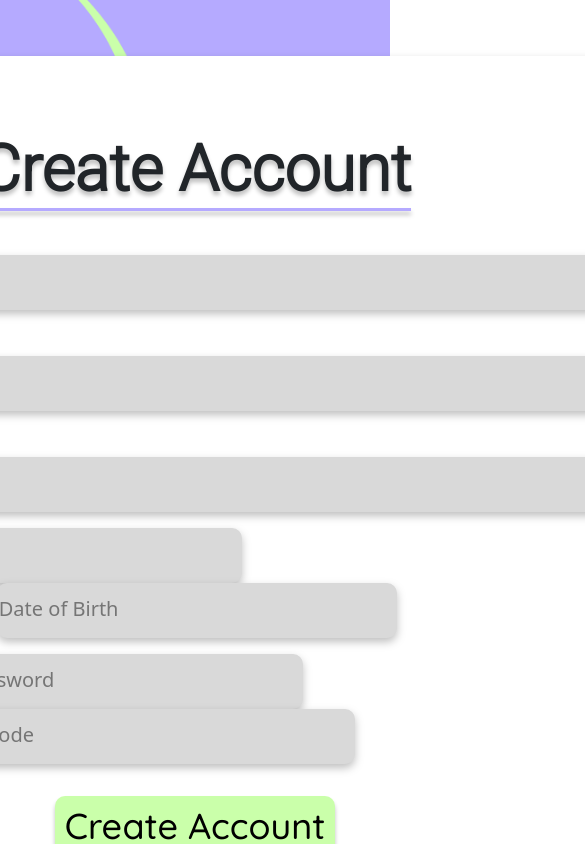
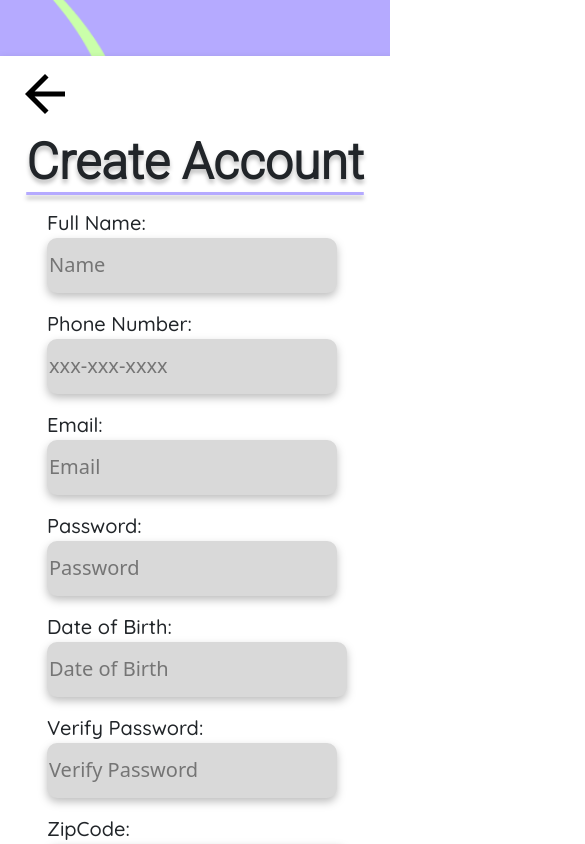
Before and after one commit to Jcontreras3/serenityfrontend, a React (Create React App) app: page / in a window 390 px wide. Both pictures are taken after typing "name@example.com", "Sample123" into the empty fields and a click on the button "Create Account". Shown: the top 844 px of the page, 585 px wide, since content can reach past the window. Built offline with nearby package versions, Linux system fonts and the light colour scheme; no server answers.

Commit message:
Added responsiveness to create account

```diff
--- a/src/Components/CreateAccountPage/CreateAccountComponent.tsx
+++ b/src/Components/CreateAccountPage/CreateAccountComponent.tsx
@@ -76,18 +76,18 @@ export default function CreateAccountComponent() {
             <input className="emailInputStyle" onChange={({target:{value}}) => setEmail(value)} placeholder="Email" />
           </div>
           <Row className="passBirthInputgroup">
-            <Col className="passGroup" md={4}>
+            <Col className="passGroup" sm={12} md={4}>
               <label className="passLabel">Password:</label>
               <input className="passInputStyle" type="password" onChange={({target: {value}}) => setPassWord(value)} placeholder="Password" />
             </Col>
 
-            <Col className="birthGroup" md={4}>
+            <Col className="birthGroup" sm={12} md={4}>
               <label className="birthLabel">Date of Birth:</label>
               <input className="birthInputStyle" onChange={({target:{value}}) => setDateOfBirth(parseInt(value))} placeholder="Date of Birth" />
             </Col>
           </Row>
           <Row className="passBirthInputgroup">
-            <Col className="passGroup" md={4}>
+            <Col className="passGroup" sm={12} md={4}>
               <label className="passLabel">Verify Password:</label>
               <input
                 className="passInputStyle"
@@ -96,7 +96,7 @@ export default function CreateAccountComponent() {
               />
             </Col>
 
-            <Col className="birthGroup" md={4}>
+            <Col className="birthGroup" sm={12} md={4}>
               <label className="birthLabel">ZipCode:</label>
               <input className="birthInputStyle" onChange={({target:{value}}) => setZipCode(parseInt(value))} placeholder="ZipCode" />
             </Col>
--- a/src/Components/CreateAccountPage/createAccountStyles.css
+++ b/src/Components/CreateAccountPage/createAccountStyles.css
@@ -181,3 +181,84 @@
     margin-left: 165px;
 
   }
+
+  @media(max-width: 768px){
+    .whiteBx2{
+      width: 500px;
+      height: 1000px;
+    }
+    .nameInputStyle{
+      width: 350px;
+    }
+    .loginEmailInputgroup{
+      margin-left: 65px;
+    }
+    .passwordEmailInputgroup{
+      margin-left: 65px;
+    }
+    .phoneNumInputStyle{
+      width: 350px;
+    }
+    .emailInputStyle{
+      width: 350px;
+    }
+    .birthGroup{
+      margin-left: 40px;
+      margin-top: 1rem;
+    }
+    .createBtnGroup{
+      margin-top: 3rem;
+    }
+    .passInputStyle{
+      width: 390px;
+    }
+
+  }
+  @media(max-width: 425px){
+    .whiteBx2{
+      width: 400px;
+      height: 1000px;
+    }
+    .nameInputStyle{
+      width: 290px;
+    }
+    .loginEmailInputgroup{
+      margin-left: 65px;
+    }
+    .passwordEmailInputgroup{
+      margin-left: 65px;
+    }
+    .phoneNumInputStyle{
+      width: 290px;
+    }
+    .emailInputStyle{
+      width: 290px;
+    }
+    .birthGroup{
+      margin-left: 40px;
+      margin-top: 1rem;
+    }
+    .createBtnGroup{
+      margin-top: 3rem;
+    }
+    .passInputStyle{
+      width: 290px;
+    }
+    .birthInputStyle{
+      width: 300px;
+    }
+    .emailInputStyle{
+      width: 290px;
+    }
+    /* .passGroup{
+      margin-left: 40px;
+      margin-top: 1rem;
+    } */
+    .createAccountCont{
+      overflow: hidden;
+    }
+    .createAccountTitle{
+      font-size: 50px;
+    }
+
+  }
```
